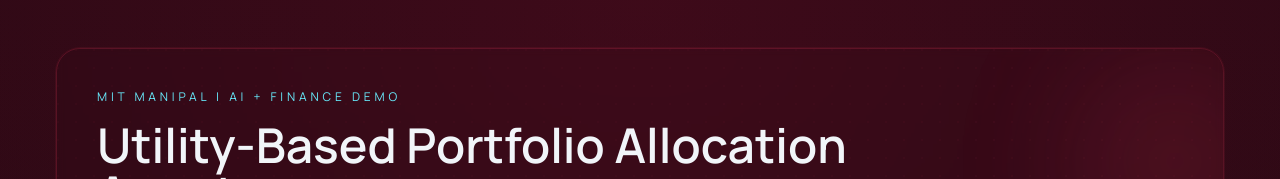
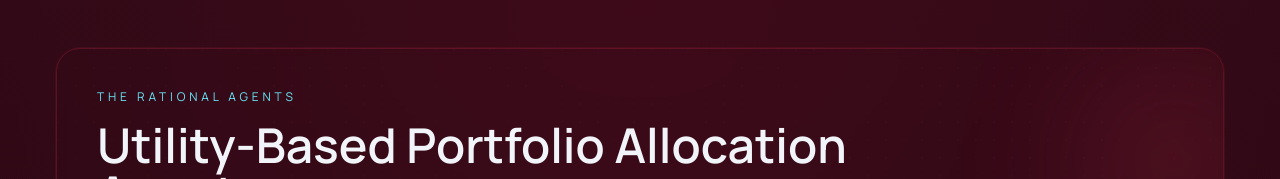
Before and after one commit to ArjunMittal12/Utility-Based-Portfolio-Allocation-Agent, a React (Vite) app: page / in a window 1280 px wide. Shown: the top 179 px of the page. Built offline with nearby package versions, Linux system fonts and the light colour scheme; the HTML template or start-up script is replaced by a standard one.

Commit message:
The Rational Agents

```diff
--- a/src/App.jsx
+++ b/src/App.jsx
@@ -745,7 +745,7 @@ function App() {
           <div className="flex flex-wrap items-start justify-between gap-4">
             <div className="relative max-w-3xl">
               <p className="text-xs uppercase tracking-[0.32em] text-cyan-300">
-                MIT Manipal | AI + Finance Demo
+                The Rational Agents
               </p>
               <h1 className="mt-4 max-w-3xl text-3xl font-semibold leading-tight sm:text-5xl">
                 Utility-Based Portfolio Allocation Agent
```
Also changed, not shown: 1 other file (tests, documents, lock files or other folders).
